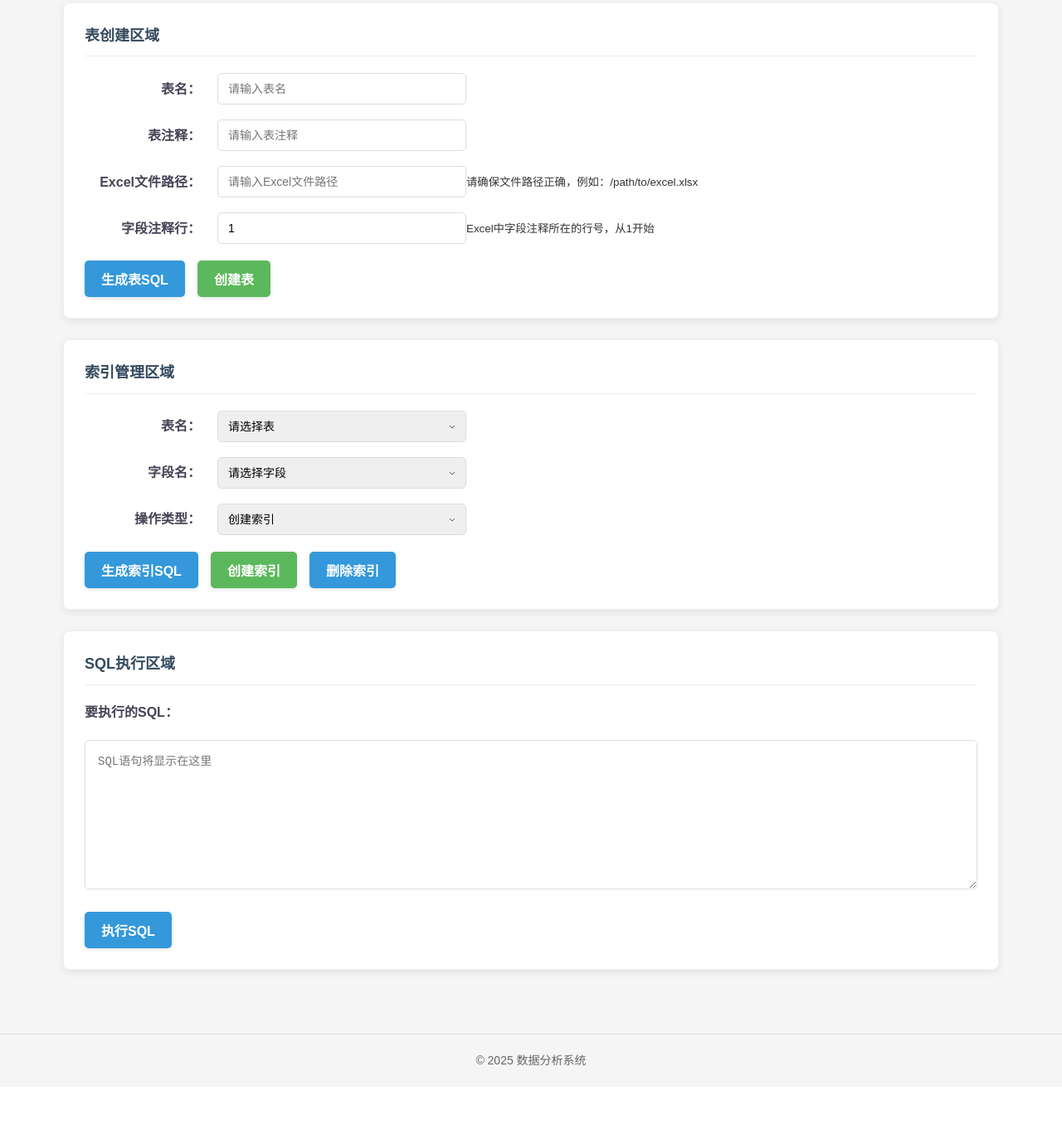
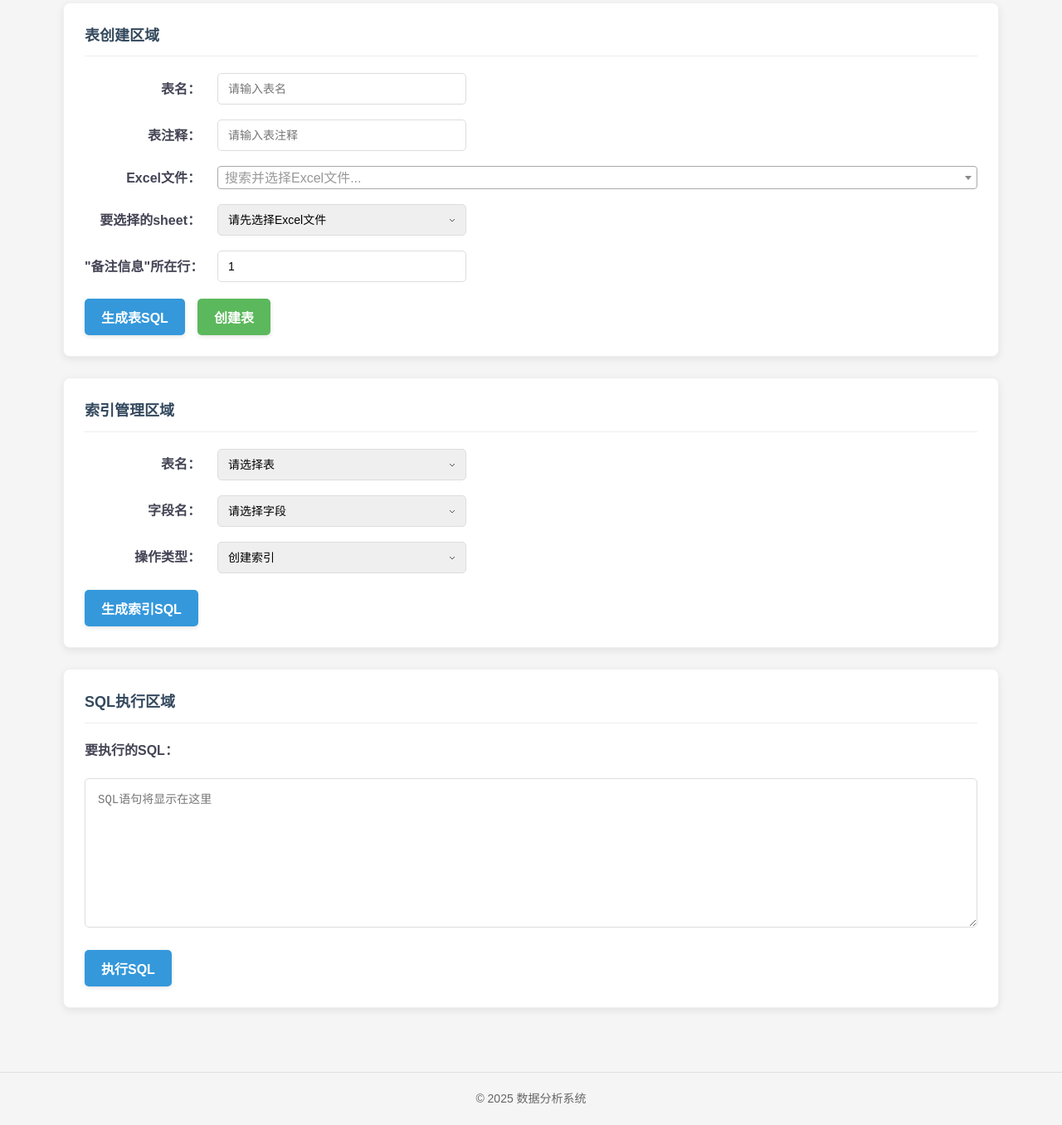
Before and after one commit to tsxxdw/AuditDataAnalysis, a Flask app: page /index_table_structure in a window 1280 px wide. Shown: the part 187-1543 px from the top of the page at 83% size. Before the commit the page ends 1472 px from the top, so only its background shows below. Run offline with Flask 3, Linux system fonts and the light colour scheme; data that the repository does not hold is empty; parts of the project's set-up code (start-up, migrations or seed data) failed here and were passed over.

Commit message:
优化了一下小问题

```diff
--- a/routes/index_table_structure_api.py
+++ b/routes/index_table_structure_api.py
@@ -107,6 +107,7 @@ def create_table():
         table_name = data.get('tableName')
         table_comment = data.get('tableComment', '')
         excel_path = data.get('excelPath')
+        sheet_id = data.get('sheetId')
         comment_row = int(data.get('commentRow', 1))
 
         # 参数验证
@@ -115,6 +116,9 @@ def create_table():
 
         if not excel_path:
             return jsonify({"success": False, "message": "Excel文件路径不能为空"}), 400
+
+        if not sheet_id:
+            return jsonify({"success": False, "message": "工作表不能为空"}), 400
 
         # 获取当前数据库连接信息
         db_type = DatabaseConfigUtil.get_default_db_type()
@@ -127,12 +131,13 @@ def create_table():
         try:
             rows = ExcelUtil.read_excel_data(
                 file_path=excel_path,
+                sheet_name=sheet_id,
                 start_row=comment_row - 1,  # 行号从0开始，需要减1
                 row_limit=1
             )
 
             if not rows or len(rows) == 0:
-                return jsonify({"success": False, "message": "Excel文件中未找到字段注释行"}), 400
+                return jsonify({"success": False, "message": "Excel文件中未找到备注信息行"}), 400
 
             field_comments = rows[0]  # 获取字段注释行
 
--- a/static/js/index_table_structure.js
+++ b/static/js/index_table_structure.js
@@ -1,5 +1,8 @@
 // 数据库表结构管理页面JS文件(index_table_structure)
 $(document).ready(function() {
+    // 初始化文件选择器
+    initializeFileSelector();
+
     // 加载表列表
     loadTableList();
 
@@ -25,7 +28,7 @@ $(document).ready(function() {
             success: function(response) {
                 if (response.success) {
                     $('#sqlContent').val(response.sql);
-                } else {
+        } else {
                     alert(response.message || '生成SQL失败');
                 }
             },
@@ -80,7 +83,8 @@ $(document).ready(function() {
     $('#createTable').on('click', function() {
         const tableName = $('#tableName').val();
         const tableComment = $('#tableComment').val();
-        const excelPath = $('#excelPath').val();
+        const excelPath = $('#file-select').val();
+        const sheetId = $('#sheet-select').val();
         const commentRow = $('#commentRow').val();
 
         if(!tableName) {
@@ -89,12 +93,17 @@ $(document).ready(function() {
         }
 
         if(!excelPath) {
-            alert('请输入Excel文件路径');
+            alert('请选择Excel文件');
+            return;
+        }
+
+        if(!sheetId) {
+            alert('请选择工作表');
             return;
         }
 
         if(!commentRow) {
-            alert('请输入注释行号');
+            alert('请输入备注信息所在行号');
             return;
         }
 
@@ -107,6 +116,7 @@ $(document).ready(function() {
                 tableName: tableName,
                 tableComment: tableComment,
                 excelPath: excelPath,
+                sheetId: sheetId,
                 commentRow: commentRow
             }),
             success: function(response) {
@@ -262,6 +272,129 @@ $(document).ready(function() {
         }
     });
 
+    // 监听Excel文件选择变化，加载工作表
+    $('#file-select').on('change', function() {
+        loadExcelFileSheets($(this).val());
+    });
+
+    // 初始化文件选择器
+    function initializeFileSelector() {
+        $('#file-select').select2({
+            placeholder: '搜索并选择Excel文件...',
+            allowClear: true,
+            ajax: {
+                url: '/api/files/list',
+                dataType: 'json',
+                delay: 250,
+                data: function(params) {
+                    return {
+                        search: params.term // 搜索参数
+                    };
+                },
+                processResults: function(data) {
+                    console.log("Select2处理API结果, 获取到文件数量:", data.length);
+
+                    // 转换API返回的数据为Select2需要的格式
+                    var results = data.map(function(file) {
+                        // 只处理Excel文件
+                        if (file.name.endsWith('.xlsx') || file.name.endsWith('.xls')) {
+                            return {
+                                id: file.path,
+                                text: file.name,
+                                date: file.date,
+                                url: file.url
+                            };
+                        }
+                        return null;
+                    }).filter(function(item) {
+                        return item !== null;
+                    });
+
+                    // 按日期倒序排序
+                    results.sort(function(a, b) {
+                        return new Date(b.date) - new Date(a.date);
+                    });
+
+                    console.log("处理后的Excel文件数量:", results.length);
+
+                    return {
+                        results: results
+                    };
+                },
+                cache: true
+            },
+            templateResult: formatFileItem,
+            templateSelection: formatFileSelection
+        });
+    }
+
+    // 格式化下拉选项，显示文件名和时间
+    function formatFileItem(file) {
+        if (!file.id) return file.text;
+
+        var $fileElement = $(
+            '<div class="file-list-item">' +
+                '<span class="file-name">' + file.text + '</span>' +
+                '<span class="file-date">' + file.date + '</span>' +
+            '</div>'
+        );
+
+        return $fileElement;
+    }
+
+    // 格式化已选项
+    function formatFileSelection(file) {
+        return file.text || file.text;
+    }
+
+    // 加载Excel文件的工作表
+    function loadExcelFileSheets(filePath) {
+        if (!filePath) {
+            $('#sheet-select').empty().append('<option value="" disabled selected>请先选择Excel文件</option>');
+            return;
+        }
+
+        // 清空并显示加载中
+        $('#sheet-select').empty().append('<option value="" disabled selected>加载中...</option>');
+
+        // 从API获取工作表信息
+        $.ajax({
+            url: '/api/import/excel/sheets',
+            method: 'GET',
+            data: { file_path: filePath },
+            dataType: 'json',
+            success: function(response) {
+                if (response.success && response.sheets && response.sheets.length > 0) {
+                    updateSheetSelect(response.sheets);
+                } else {
+                    $('#sheet-select').empty().append('<option value="" disabled selected>未找到工作表</option>');
+                    console.error('警告: 所选Excel文件中未找到工作表');
+                }
+            },
+            error: function(xhr, status, error) {
+                $('#sheet-select').empty().append('<option value="" disabled selected>加载失败</option>');
+                console.error('错误: 加载工作表失败 - ' + (xhr.responseJSON?.error || error));
+            }
+        });
+    }
+
+    // 更新工作表下拉框
+    function updateSheetSelect(sheets) {
+        $('#sheet-select').empty().append('<option value="" disabled selected>请选择工作表</option>');
+
+        $.each(sheets, function(index, sheet) {
+            $('#sheet-select').append(
+                $('<option></option>')
+                    .attr('value', sheet.id)
+                    .text(sheet.name)
+            );
+        });
+
+        if (sheets.length > 0) {
+            console.log('成功加载 ' + sheets.length + ' 个工作表');
+        }
+    }
+
     // 加载表列表
     function loadTableList() {
         $.ajax({
@@ -275,7 +408,17 @@ $(document).ready(function() {
 
                     // 填充表下拉框
                     response.tables.forEach(table => {
-                        $('#indexTableName').append(`<option value="${table.name}">${table.name}</option>`);
+                        // 构建表显示名称，包含备注信息
+                        var displayName = table.name;
+                        if (table.comment && table.comment.trim() !== '') {
+                            displayName += ' (' + table.comment + ')';
+                        }
+
+                        $('#indexTableName').append(
+                            $('<option></option>')
+                                .attr('value', table.name)
+                                .text(displayName)
+                        );
                     });
                 } else {
                     console.error('获取表列表失败:', response.message);
--- a/templates/index_table_structure.html
+++ b/templates/index_table_structure.html
@@ -9,7 +9,9 @@
     <link rel="stylesheet" href="{{ url_for('static', filename='css/components/footer.css') }}">
     <link rel="stylesheet" href="{{ url_for('static', filename='css/index_table_structure.css') }}">
     <link rel="stylesheet" href="{{ url_for('static', filename='css/common/database_info.css') }}">
+    <link rel="stylesheet" href="{{ url_for('static', filename='css/common/select2.min.css') }}">
     <script src="{{ url_for('static', filename='js/common/jquery-3.6.0.min.js') }}"></script>
+    <script src="{{ url_for('static', filename='js/common/select2.min.js') }}"></script>
 </head>
 <body>
     {# 引入头部组件 #}
@@ -33,15 +35,22 @@
                 </div>
 
                 <div class="form-group">
-                    <label for="excelPath">Excel文件路径：</label>
-                    <input type="text" class="form-control" id="excelPath" placeholder="请输入Excel文件路径">
-                    <small class="form-text text-muted">请确保文件路径正确，例如：/path/to/excel.xlsx</small>
+                    <label for="file-select">Excel文件：</label>
+                    <select id="file-select" class="form-control" style="width: 100%;">
+                        <!-- 选项将通过AJAX从后端加载 -->
+                    </select>
                 </div>
 
                 <div class="form-group">
-                    <label for="commentRow">字段注释行：</label>
-                    <input type="number" class="form-control" id="commentRow" placeholder="请输入字段注释所在的行号" value="1">
-                    <small class="form-text text-muted">Excel中字段注释所在的行号，从1开始</small>
+                    <label for="sheet-select">要选择的sheet：</label>
+                    <select id="sheet-select" class="form-control">
+                        <option value="" disabled selected>请先选择Excel文件</option>
+                    </select>
+                </div>
+
+                <div class="form-group">
+                    <label for="commentRow">"备注信息"所在行：</label>
+                    <input type="number" class="form-control" id="commentRow" placeholder="请输入备注信息所在的行号" value="1">
                 </div>
 
                 <div class="button-group">
@@ -77,8 +86,6 @@
 
                 <div class="button-group">
                     <button type="button" class="btn btn-primary" id="generateIndexSql">生成索引SQL</button>
-                    <button type="button" class="btn btn-success" id="createIndex">创建索引</button>
-                    <button type="button" class="btn btn-danger" id="deleteIndex">删除索引</button>
                 </div>
             </section>
 
```
